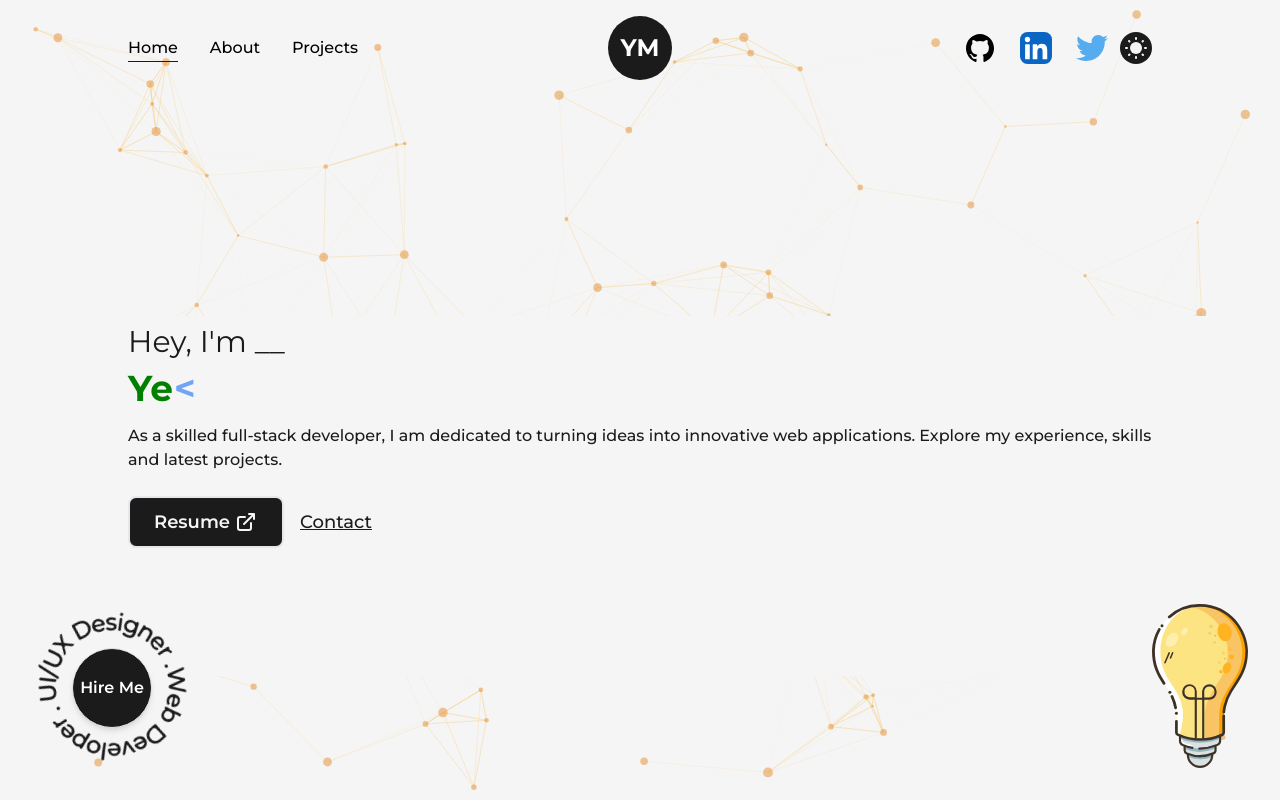
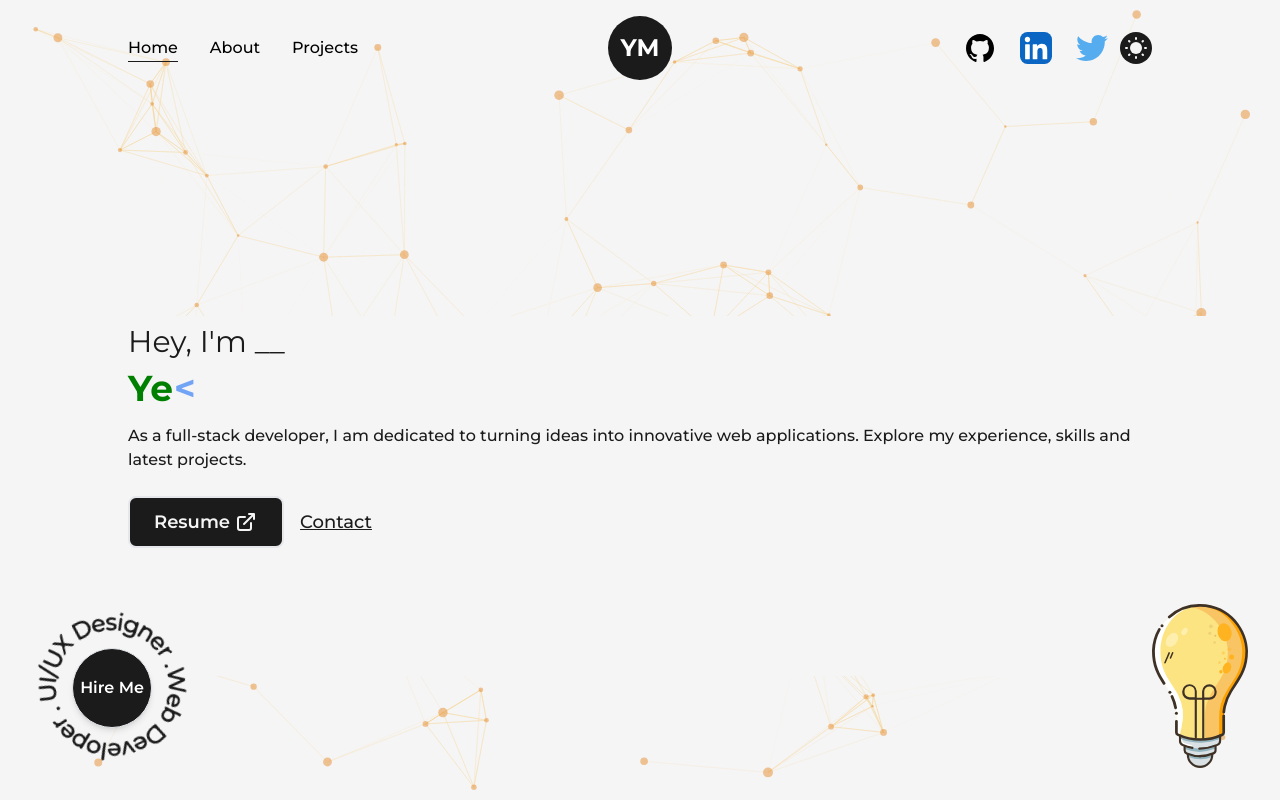
Before and after one commit to yeshmandava/Personal-Portfolio, a Next.js app: page / in a window 1280 px wide. Shown: the top 800 px of the page. Built offline with nearby package versions, Linux system fonts and the light colour scheme.

Commit message:
Update index.js

```diff
--- a/src/pages/index.js
+++ b/src/pages/index.js
@@ -74,7 +74,7 @@ export default function Home() {
 
 
               <p className="my-4 text-base font-medium md:text-sm sm:!text-xs">
-                As a skilled full-stack developer, I am dedicated to turning ideas into innovative web applications. Explore my experience, skills and latest projects.
+                As a full-stack developer, I am dedicated to turning ideas into innovative web applications. Explore my experience, skills and latest projects.
               </p>
               <div className="mt-2 flex items-center self-start lg:self-center">
                 <Link
```
